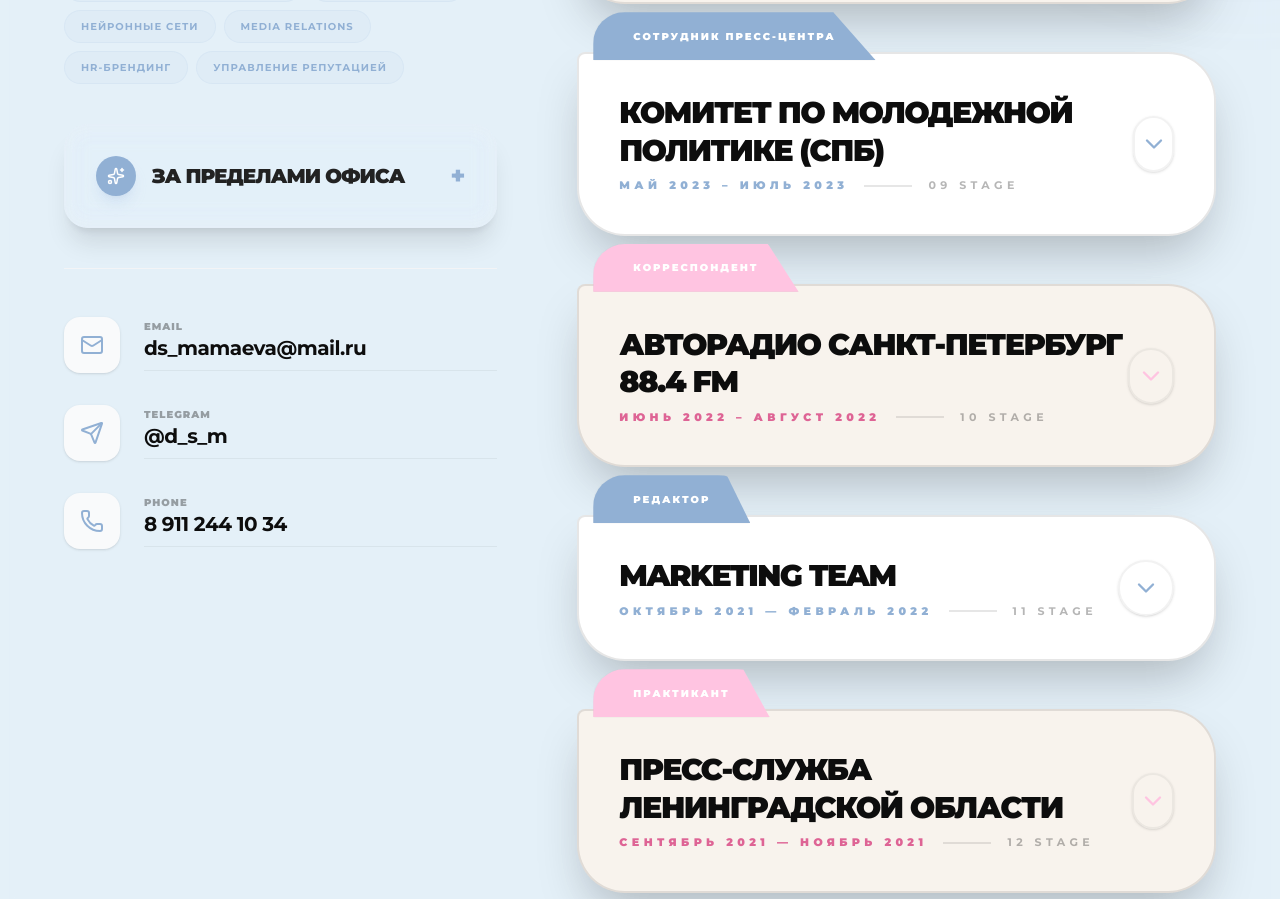
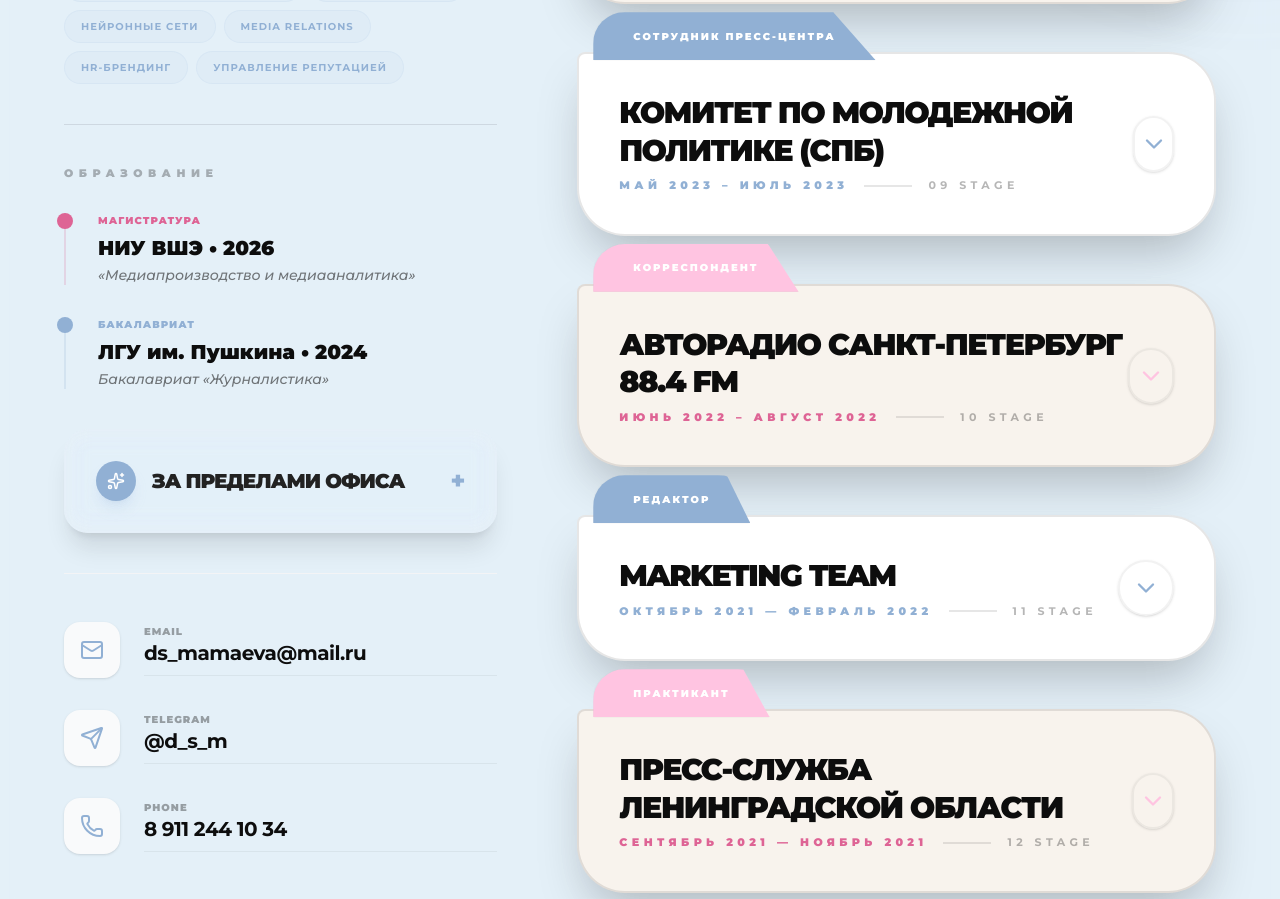
Before and after one commit to dsmamaeva/portfolio, a React (Vite) app: page / in a window 1280 px wide. Shown: the part 3352-4251 px from the top of the page. Built offline with nearby package versions, Linux system fonts and the light colour scheme; a web font is replaced by a local one.

Commit message:
Update App.tsx

```diff
--- a/src/App.tsx
+++ b/src/App.tsx
@@ -1154,6 +1154,25 @@
                   </div>
                 </div>
 
+                {/* Образование */}
+                <div className="pt-10 border-t border-brand-charcoal/10">
+                  <h4 className="text-[11px] font-black uppercase tracking-[0.5em] text-brand-charcoal/30 mb-8">Образование</h4>
+                  <div className="space-y-8">
+                    <div className="relative pl-8 border-l-2 border-brand-vibrant-pink/20">
+                      <div className="absolute -left-[9px] top-0 w-4 h-4 rounded-full bg-brand-vibrant-pink" />
+                      <h5 className="text-[10px] font-black uppercase tracking-widest text-brand-vibrant-pink mb-2">Магистратура</h5>
+                      <p className="text-xl font-black text-brand-charcoal leading-tight">НИУ ВШЭ • 2026</p>
+                      <p className="text-sm text-brand-grey/60 italic font-medium mt-1">«Медиапроизводство и медиааналитика»</p>
+                    </div>
+                    <div className="relative pl-8 border-l-2 border-brand-blue/20">
+                      <div className="absolute -left-[9px] top-0 w-4 h-4 rounded-full bg-brand-blue" />
+                      <h5 className="text-[10px] font-black uppercase tracking-widest text-brand-blue mb-2">Бакалавриат</h5>
+                      <p className="text-xl font-black text-brand-charcoal leading-tight">ЛГУ им. Пушкина • 2024</p>
+                      <p className="text-sm text-brand-grey/60 italic font-medium mt-1">Бакалавриат «Журналистика»</p>
+                    </div>
+                  </div>
+                </div>
+
                 {/* Detailed Life Outside Work */}
             <details className="group glass-card !bg-brand-beige/20 p-8 rounded-3xl border-none cursor-pointer overflow-hidden transition-all duration-500 open:pb-10">
               <summary className="flex items-center justify-between list-none">
```
